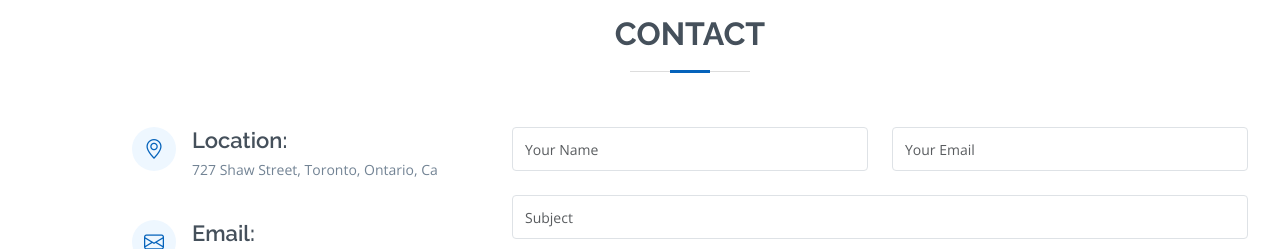
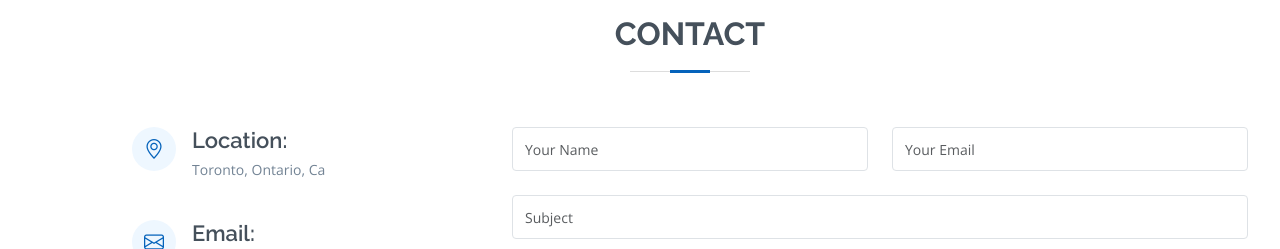
Before and after one commit to nguyenquethi/ThiNguyen-Portfolio, a plain HTML site: page index.html in a window 1280 px wide. Shown: the part 3983-4232 px from the top of the page. Drawn offline with nearby package versions, Linux system fonts and the light colour scheme.

Commit message:
update address

```diff
--- a/index.html
+++ b/index.html
@@ -397,7 +397,7 @@
               <div class="address">
                 <i class="bi bi-geo-alt"></i>
                 <h4>Location:</h4>
-                <p>727 Shaw Street, Toronto, Ontario, Ca</p>
+                <p>Toronto, Ontario, Ca</p>
               </div>
 
               <div class="email">
```
